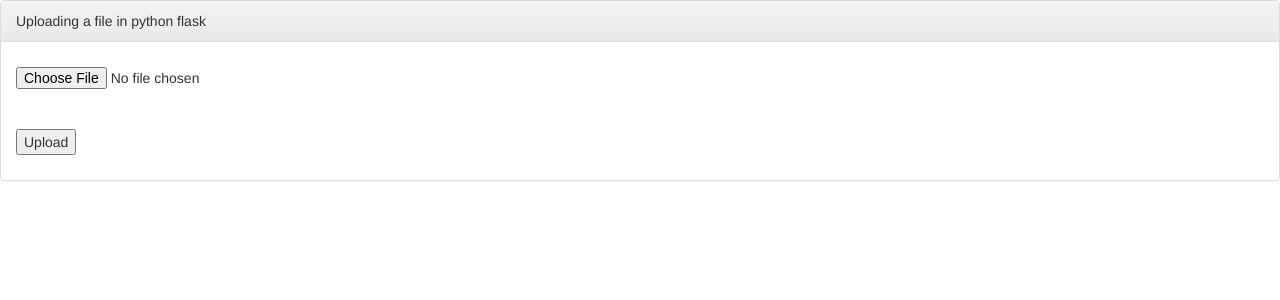
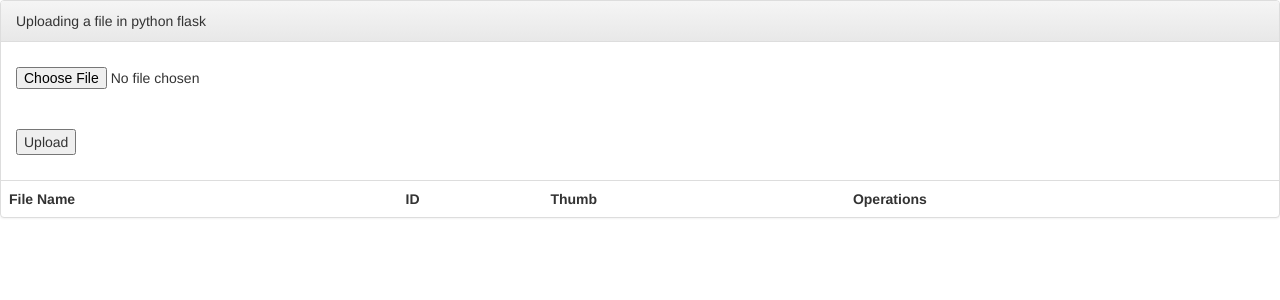
Before and after one commit to roberto-butti/reelpy, a Flask app: page / in a window 1280 px wide. Shown: the top 300 px of the page. Run offline with Flask 2, Linux system fonts and the light colour scheme; lists and menus that the app fills with data are empty; some libraries are stand-ins or nearby versions.

Commit message:
refactor for files class

```diff
--- a/app.py
+++ b/app.py
@@ -3,6 +3,8 @@ import pprint
 from flask import Flask, render_template, request, redirect, url_for, send_from_directory, flash
 from werkzeug import secure_filename
 from PIL import Image
+from files import Files
+
 
 
 app = Flask(__name__)
@@ -20,6 +22,7 @@ app.config['config_maxframes']=80
 
 
 
+
 # For a given file, return whether it's an allowed type or not
 def allowed_file(filename):
     return '.' in filename and \
@@ -31,15 +34,17 @@ def resize(path_thumbs_original, path_thumbs_resized):
     outfilesrow=[]
     i=0
     list_files = os.listdir(path_thumbs_original)
+
     for infile in list_files:
         outfile = os.path.splitext(infile)[0] + "_thumbnail.png"
+        outfile = os.path.join(path_thumbs_resized,outfile)
         outfilesrow.append(outfile)
         if infile != outfile:
             try:
                 im = Image.open(os.path.join(path_thumbs_original,infile))
                 im.thumbnail(app.config['config_size'], Image.ANTIALIAS)
-                im.save(os.path.join(path_thumbs_resized,outfile), "PNG")
-                print(outfile)
+                im.save(outfile, "PNG")
+                #print(outfile)
             except IOError as e:
                 print "cannot create thumbnail for '%s'" % infile
                 print "I/O error({0}): {1}".format(e.errno, e.strerror)
@@ -50,7 +55,7 @@ def resize(path_thumbs_original, path_thumbs_resized):
             i=0
     if (len(outfilesrow) > 0):
         outfiles.append(outfilesrow)
-    #print outfiles
+    return outfiles
 
 def get_path_videos():
     return os.path.join(app.config['UPLOAD_FOLDER'], "videos")
@@ -78,16 +83,39 @@ def get_path_generated_thumbs_resize(filename, create_if_no_exists = False):
             os.makedirs(path)
     return  path
 
+def get_path_generated_reels(filename, create_if_no_exists = False):
+    path=os.path.join(get_path_generated_thumbs(filename), "reels")
+    if create_if_no_exists:
+        if not os.path.exists(path):
+            os.makedirs(path)
+    return  path
+
+def generate_reels(filename, outfiles):
+    howmany = 0
+    path_reels = get_path_generated_reels(filename, True)
+    for outfilesrow in outfiles:
+        images = map(Image.open, outfilesrow)
+        w = sum(i.size[0] for i in images)
+        mh = max(i.size[1] for i in images)
+        result = Image.new("RGBA", (w, mh))
+        x = 0
+        for i in images:
+            result.paste(i, (x, 0))
+            x += i.size[0]
+        result.save(os.path.join(path_reels,  "reel_" + str(howmany) + ".jpg"),  "JPEG", quality=15, optimize=True, progressive=True )
+        howmany += 1
 
 
 @app.route("/")
 def index():
-    path_videos=get_path_videos()
-    list_files=[]
+    path_videos = get_path_videos()
+    list_files = []
     if os.path.exists(path_videos):
         list_files = os.listdir(path_videos)
-    pprint.pprint(list_files)
-    return render_template("index.html", listfiles=list_files)
+    list_obj_files = [Files(f) for f in list_files]
+
+    pprint.pprint(list_obj_files)
+    return render_template("index.html", listfiles=list_obj_files)
 
 # Route that will process the file upload
 @app.route('/upload', methods=['POST'])
@@ -132,7 +160,8 @@ def generate_file(filename):
     command = "ffmpeg -i "+file_video+" -vf fps="+str(app.config['config_fps'])+" "+path_thumbs+"/test_%04d.png"
     print command
     os.system(command)
-    resize(path_thumbs, path_thumbs_resized)
+    outfiles = resize(path_thumbs, path_thumbs_resized)
+    generate_reels(filename, outfiles)
     flash("Frames extracted")
     return redirect(url_for('index'))
 
@@ -144,6 +173,15 @@ def resize_thumb(filename):
     flash("Thumbs resized")
     return redirect(url_for('index'))
 
+@app.route('/delete/<filename>')
+def delete_file(filename):
+    file_video = os.path.join(get_path_videos(), filename)
+
+@app.route('/view_reel/<filename>')
+def view_reel(filename):
+    file_video = os.path.join(get_path_videos(), filename)
+
+
 
 if __name__ == '__main__':
     app.run(
--- /dev/null
+++ b/files.py
@@ -0,0 +1,17 @@
+__author__ = 'roberto'
+import os
+
+class Files(object):
+
+    def __init__(self, filename):
+        self.load_video(filename)
+        #self.filename_video = filename
+
+
+
+    def load_video(self, filename):
+        self.filename_video = filename
+        self.id = os.path.splitext(filename)[0]
+
+    def exists_reel(self, exists):
+        self.exists_reel=exists
--- a/templates/index.html
+++ b/templates/index.html
@@ -33,13 +33,21 @@
   </p>
   </div>
   <table class="table">
+      <tr>
+          <th>File Name</th>
+          <th>ID</th>
+          <th>Thumb</th>
+          <th colspan="3" >Operations</th>
+      </tr>
     {% for item in listfiles %}
     <tr>
-        <td>File: {{ item }}</td>
-        <td><img src="/uploads_thumb/{{ item }}" width="100"></td>
-        <td><a href="{{ url_for('uploaded_file', filename=item) }}">Visualizza</a></td>
-        <td><a href="{{ url_for('generate_file', filename=item) }}">Genera</a></td>
-        <td><a href="{{ url_for('resize_thumb', filename=item) }}">Resize Thumb</a></td>
+        <td>{{ item.filename_video }}</td>
+        <td>{{ item.id }}</td>
+        <td><img src="/uploads_thumb/{{ item.filename_video }}" width="100"></td>
+        <td><a href="{{ url_for('uploaded_file', filename=item.filename_video) }}">Visualizza</a></td>
+        <td><a href="{{ url_for('generate_file', filename=item.filename_video) }}">Genera</a></td>
+        <td><a href="{{ url_for('resize_thumb', filename=item.filename_video) }}">Resize Thumb</a></td>
+        <td><a href="{{ url_for('view_reel', filename=item.filename_video) }}">Visualizza Rullino</a></td>
     </tr>
     {% endfor %}
   </table>
```
